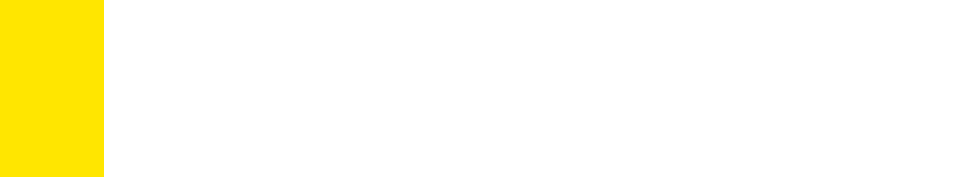
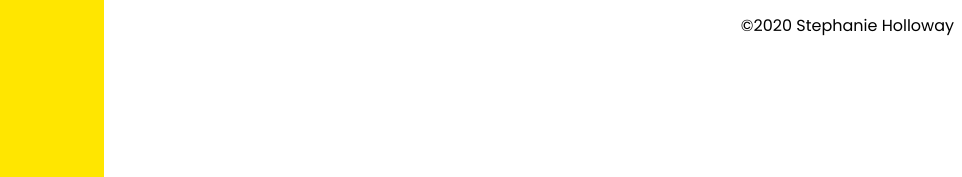
Before and after one commit to intlydefined/UX_UI_HW_17, a plain HTML site: page index.html in a window 1280 px wide. Shown: the part 623-800 px from the top of the page, 318-1280 px from the left. Drawn offline with Linux system fonts and the light colour scheme.

Commit message:
add copyright

```diff
--- a/css/index.css
+++ b/css/index.css
@@ -110,3 +110,9 @@ a:hover {
  #webpages > a:hover {
      border-bottom: 3px solid black;
  }
+
+ .copy {
+     float: right;
+     font-family:'Poppins', sans-serif;
+     font-size: 12pt;
+ }
--- a/index.html
+++ b/index.html
@@ -59,7 +59,9 @@
                 </div>
            </div>
 
-
+           <div class="copy">
+               &copy;2020 Stephanie Holloway
+           </div>
 
 
         </section>
```
